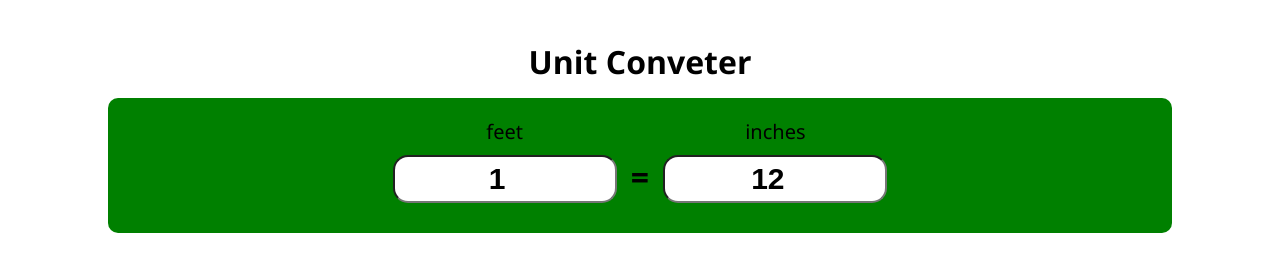
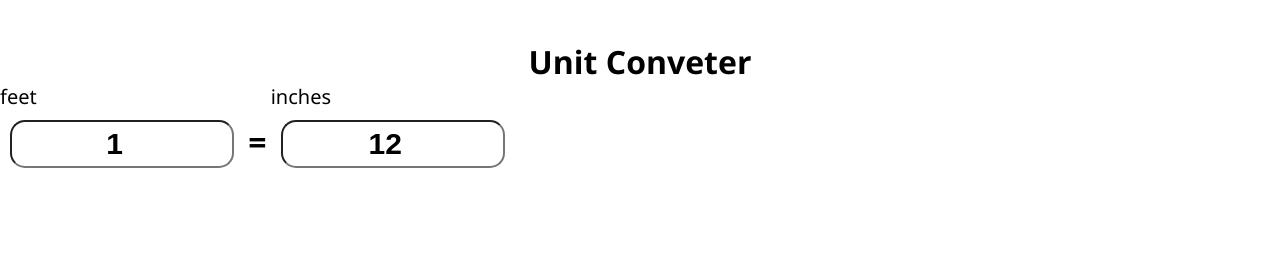
Before and after one commit to Anish06-bot/Unit-conveter, a plain HTML site: page project1 unit conveter/index.html in a window 1280 px wide. Drawn offline with Linux system fonts and the light colour scheme.

Commit message:
Update style.css

```diff
--- a/project1 unit conveter/style.css
+++ b/project1 unit conveter/style.css
@@ -8,14 +8,6 @@ body{
 h1#heading{
     text-align: center;
     margin-top: 40px;
-}
-#container{
-    margin: 15px auto 0 auto;
-    width: 80%;
-    text-align: center;
-    background-color: green;
-    border-radius: 10px;
-    padding: 20px;
 }
 .input-div{
     display: inline-block;
```
